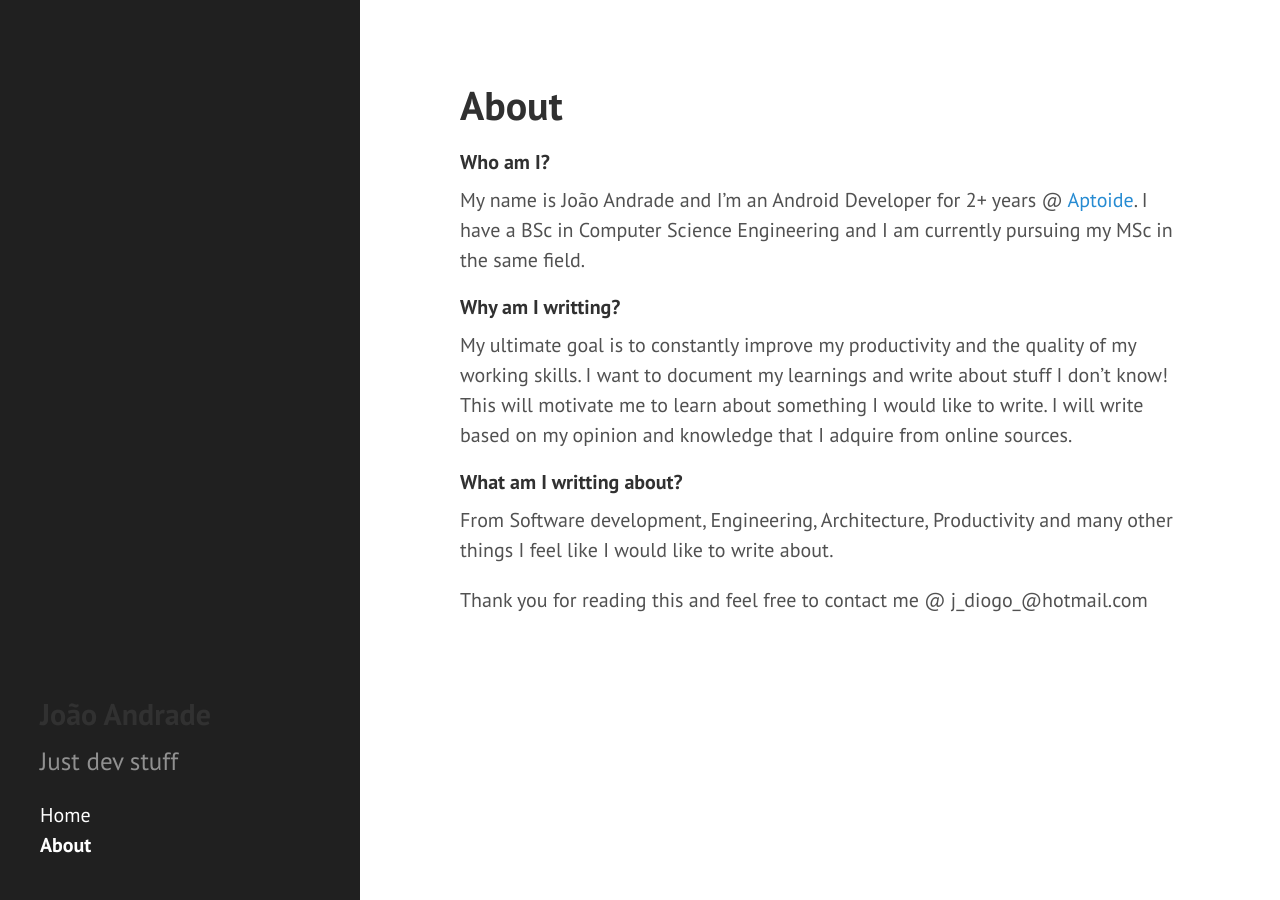
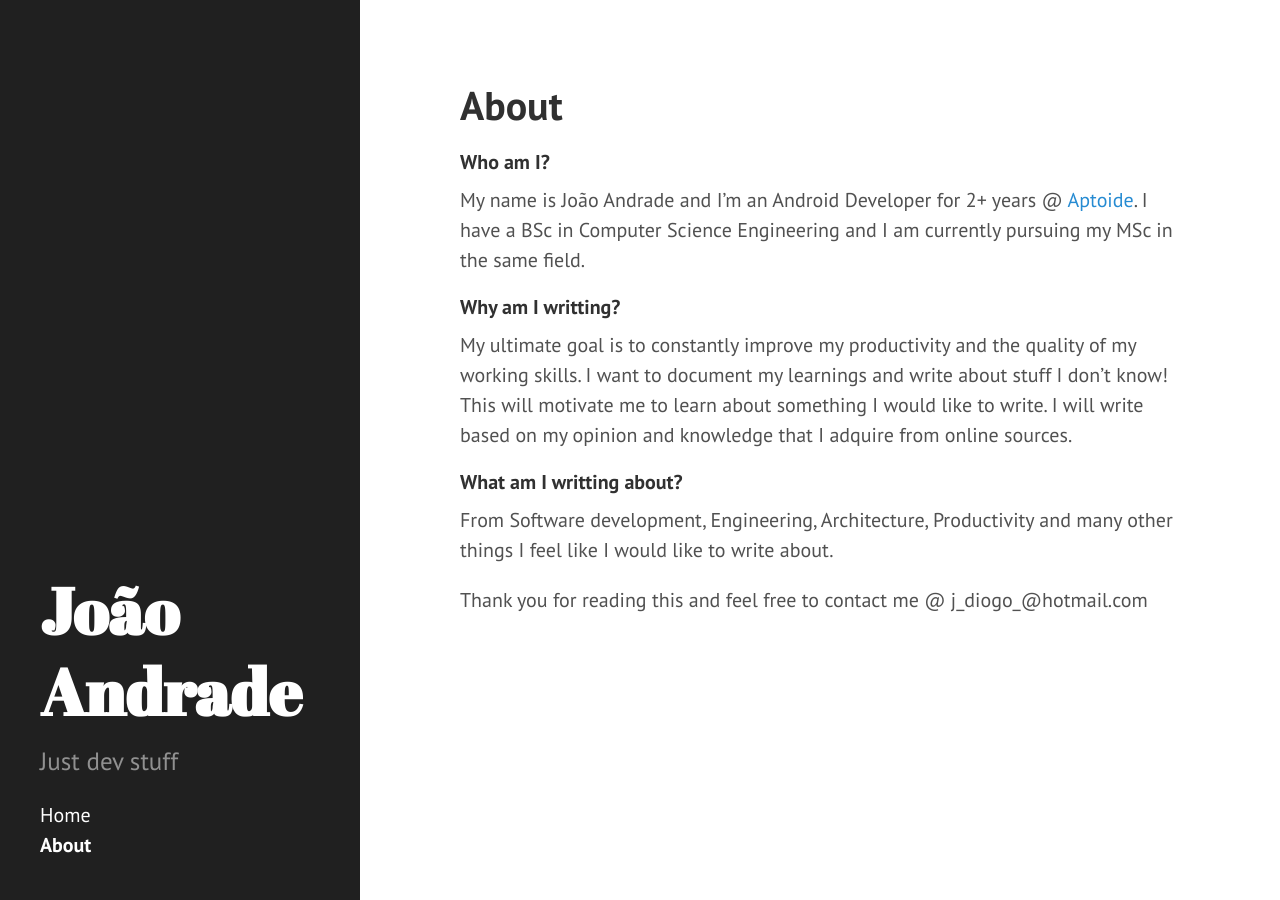
Before and after one commit to jdandrade/jdandrade.github.io, a Jekyll site: the page built from about.md, in a window 1280 px wide. Built offline with Jekyll 4.4.1, drawn with Linux system fonts in a browser that asks for light colours.

Commit message:
revert title size change

```diff
--- a/_includes/sidebar.html
+++ b/_includes/sidebar.html
@@ -1,7 +1,7 @@
 <div class="sidebar">
   <div class="container sidebar-sticky">
     <div class="sidebar-about">
-      <h2>{{ site.title }}</h2>
+      <h1>{{ site.title }}</h1>
       <p class="lead">{{ site.description }}</p>
     </div>
 
```
